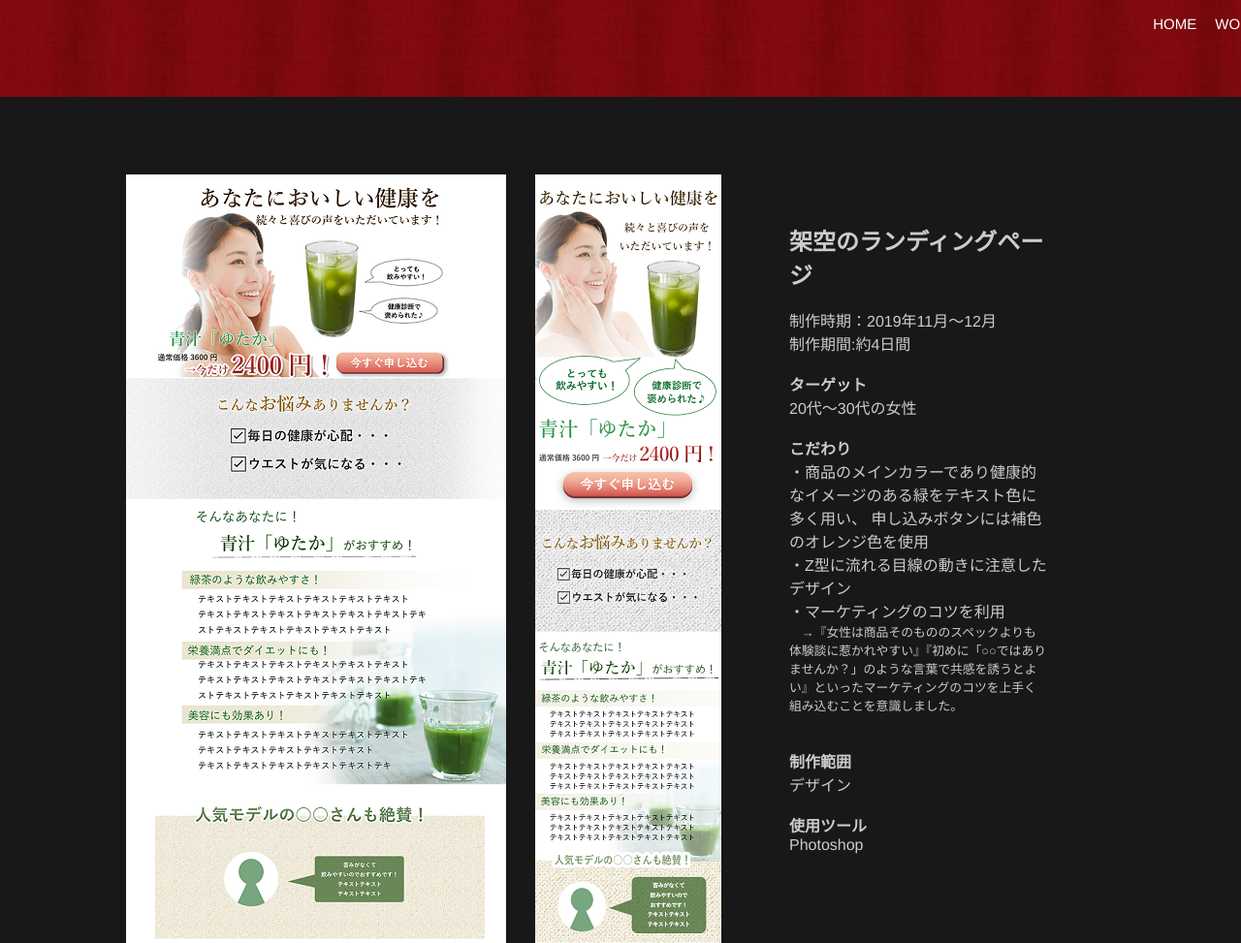
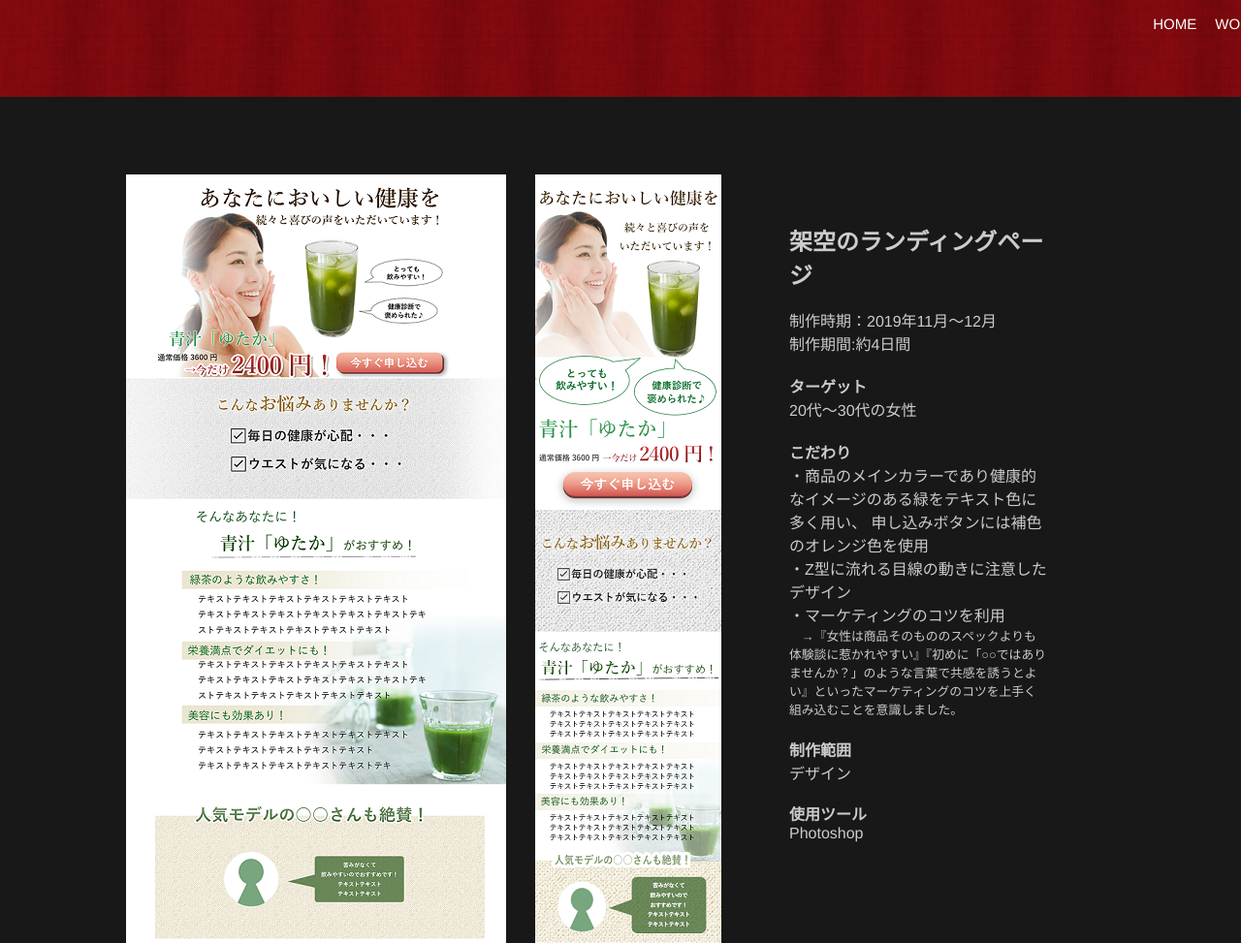
Before and after one commit to 1899-arch/portfolio, a plain HTML site: page website_02.html in a window 1280 px wide. Shown: the top 973 px of the page at 97% size. Drawn offline with Linux system fonts and the light colour scheme.

Commit message:
Update website_02.html

```diff
--- a/website_02.html
+++ b/website_02.html
@@ -43,24 +43,32 @@
           </div>
 
           <p class="product__text">
+          <div class="product__text-para">
               制作時期：2019年11月～12月<br>
-              制作期間:約4日間<br><br>
+              制作期間:約4日間
+          </div>
+
+          <div class="product__text-para">
               <span>ターゲット</span><br>
               20代～30代の女性
-              <br><br>
+          </div>
+
+          <div class="product__text-para">
               <span>こだわり</span><br>
               ・商品のメインカラーであり健康的なイメージのある緑をテキスト色に多く用い、
               申し込みボタンには補色のオレンジ色を使用
               <br>・Z型に流れる目線の動きに注意したデザイン
               <br>・マーケティングのコツを利用
               <br><div class="product__text--small">　→『女性は商品そのもののスペックよりも体験談に惹かれやすい』『初めに「○○ではありませんか？」のような言葉で共感を誘うとよい』といったマーケティングのコツを上手く組み込むことを意識しました。</div>
-              <br><br>
+          </div>
+
+          <div class="product__text-para">
               <span>制作範囲</span><br>
               デザイン<br>
               <br>
               <span>使用ツール</span><br>
               Photoshop<br>
-
+          </div>
             </p>
         </section>
 
```
